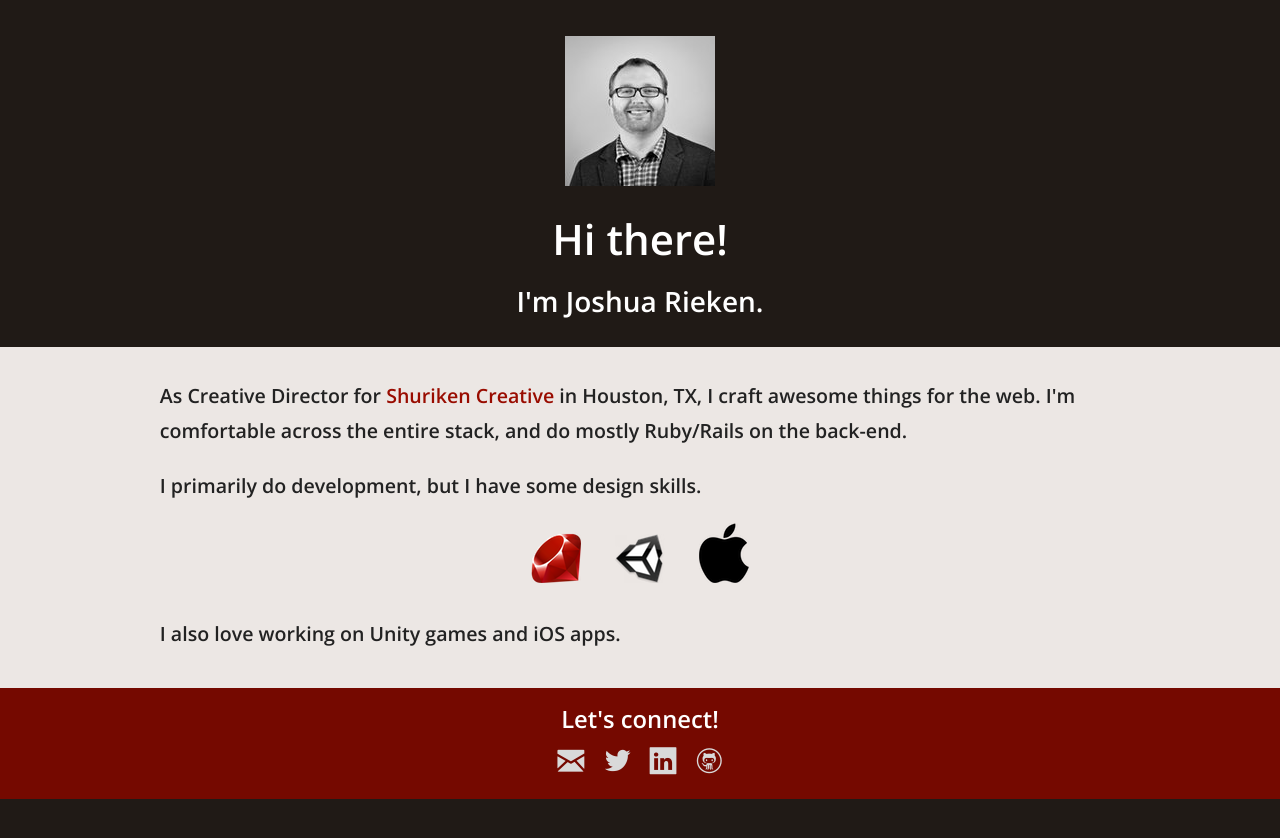
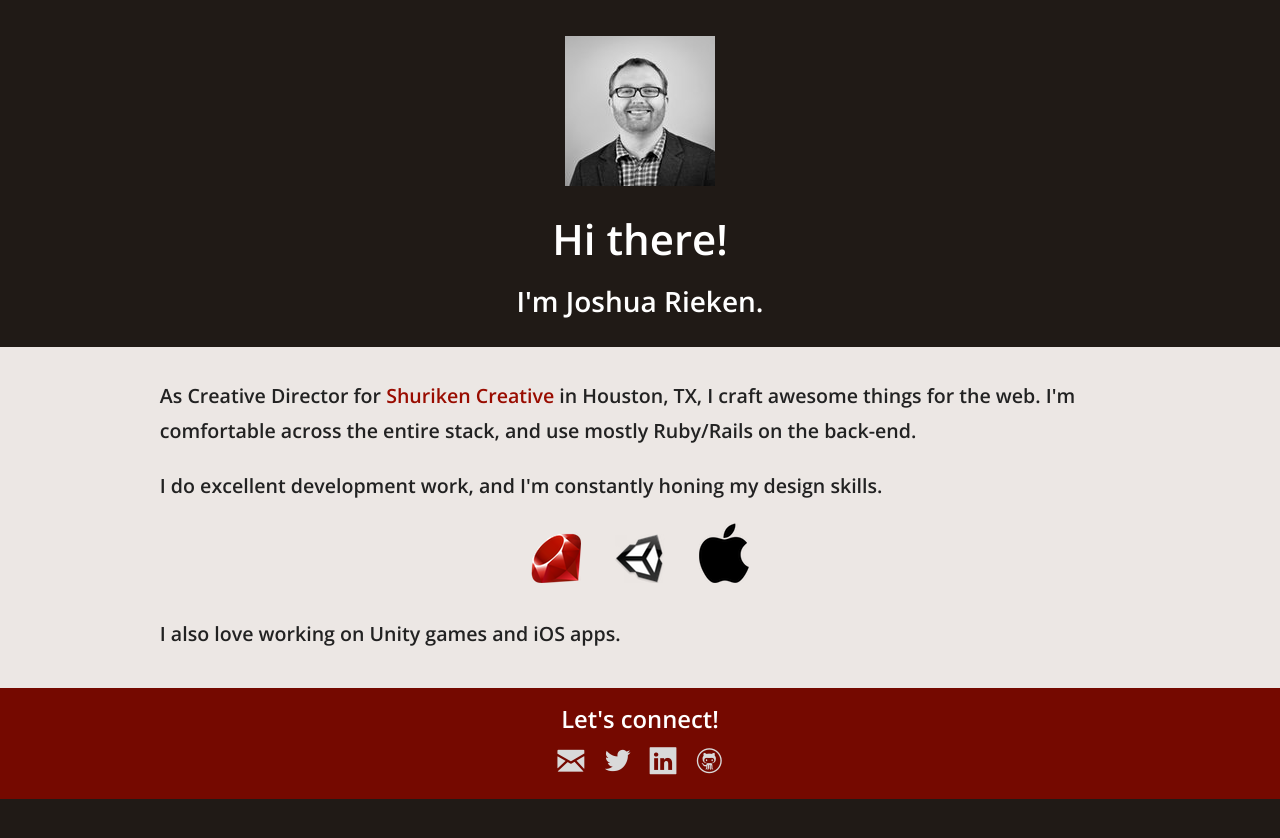
Before and after one commit to facto/joshuarieken.com, a Jekyll site: the page built from index.html, in a window 1280 px wide. Shown: the top 838 px of the page. Built offline with Jekyll 4.4.1, drawn with Linux system fonts in a browser that asks for light colours; Markdown is read by kramdown in place of the engine named in the settings.

Commit message:
Change wording

```diff
--- a/index.html
+++ b/index.html
@@ -12,8 +12,8 @@
 <div class="full-width color-six">
   <div class="row short-intro">
     <div class="twelve columns">
-      <h4>As Creative Director for <a href="http://shurikencreative.com">Shuriken Creative</a> in Houston, TX, I craft awesome things for the web. I'm comfortable across the entire stack, and do mostly Ruby/Rails on the back-end.</h4>
-      <h4>I primarily do development, but I have some design skills.</h4>
+      <h4>As Creative Director for <a href="http://shurikencreative.com">Shuriken Creative</a> in Houston, TX, I craft awesome things for the web. I'm comfortable across the entire stack, and use mostly Ruby/Rails on the back-end.</h4>
+      <h4>I do excellent development work, and I'm constantly honing my design skills.</h4>
       <p>
         <a href="http://www.ruby-lang.org" alt="Ruby">
           <img src="/images/ruby-small.png">
```
